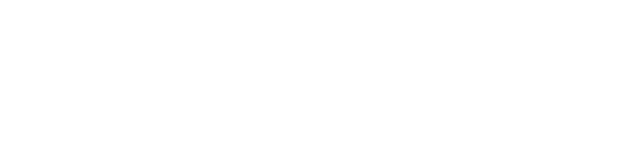
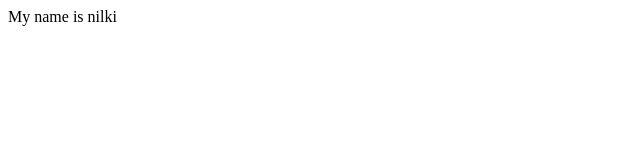
Before and after one commit to Nilkiw/CupcakeWebsite.github.io, a plain HTML site: page index.html in a window 1280 px wide. Shown: the whole page, without its empty margins (0-640 px from the left). Drawn offline with Linux system fonts and the light colour scheme.

Commit message:
added index.html

```diff
--- a/index.html
+++ b/index.html
@@ -3,5 +3,6 @@
 <head>
 </head>
 <body>
+	My name is nilki
 	</body>
 </html>
```
